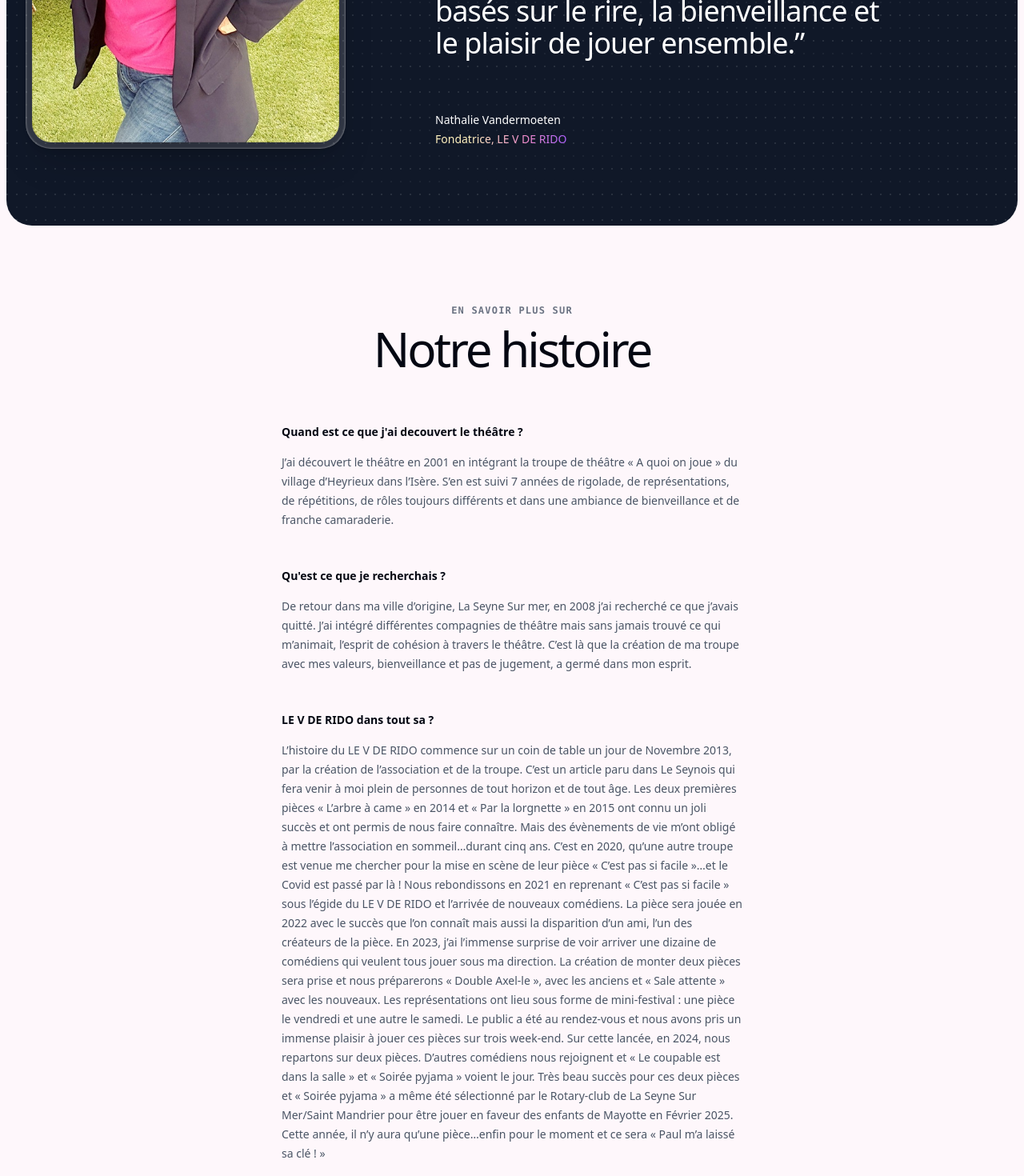
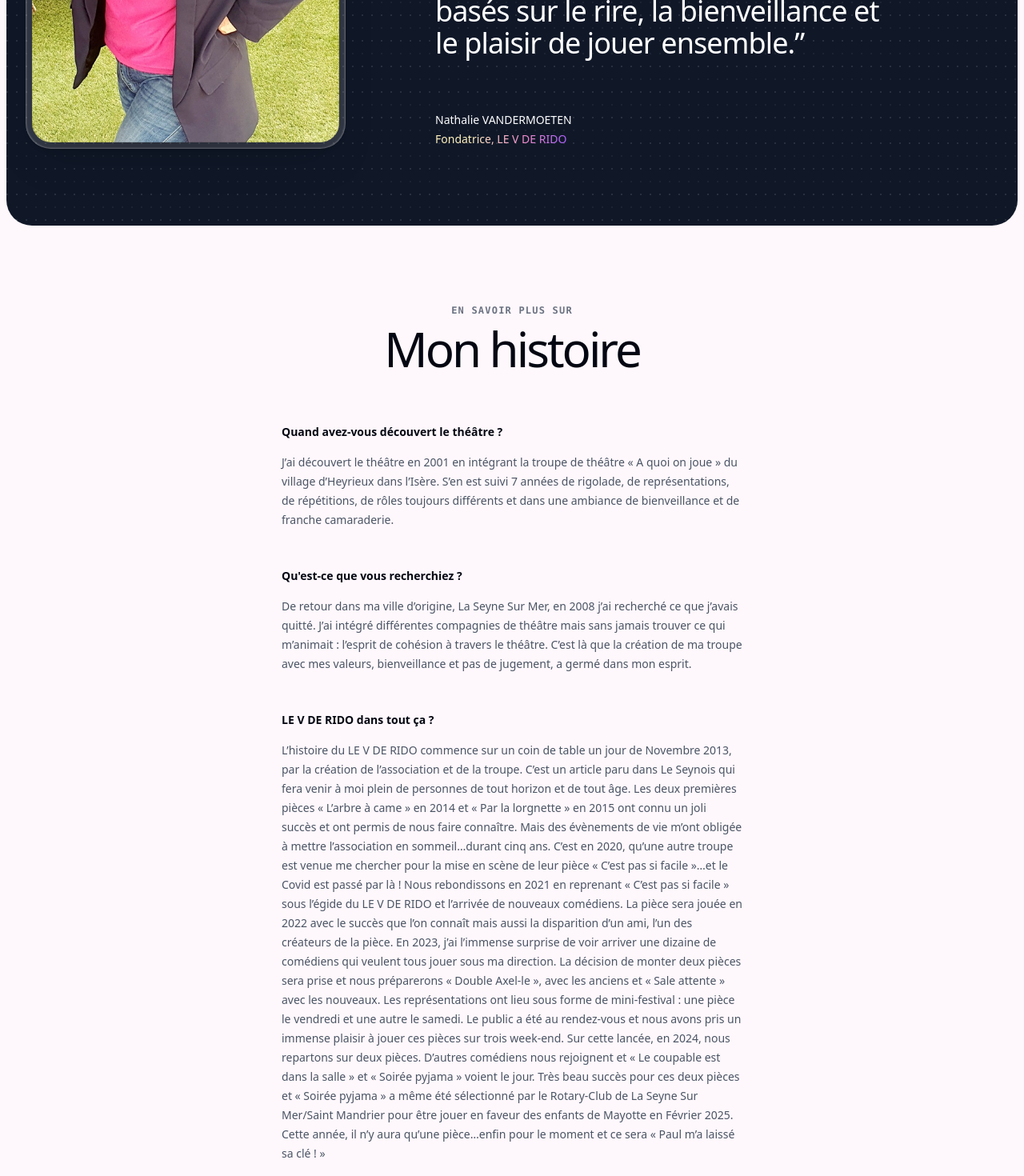
Before and after one commit to Iskandar835/levderido, a Next.js app: page /histoire in a window 1280 px wide. Shown: the part 560-2030 px from the top of the page at 80% size. Built offline with nearby package versions, Linux system fonts and the light colour scheme; a web font is replaced by a local one.

Commit message:
chore: correction des phrases

```diff
--- a/src/app/histoire/page.tsx
+++ b/src/app/histoire/page.tsx
@@ -40,7 +40,7 @@ function Testimonial() {
               </blockquote>
               <figcaption className="mt-auto">
                 <p className="text-sm/6 font-medium text-white">
-                  Nathalie Vandermoeten
+                  Nathalie VANDERMOETEN
                 </p>
                 <p className="text-sm/6 font-medium">
                   <span className="bg-linear-to-r from-[#fff1be] from-28% via-[#ee87cb] via-70% to-[#b060ff] bg-clip-text text-transparent">
@@ -62,12 +62,12 @@ function FrequentlyAskedQuestions() {
       <section id="faqs" className="scroll-mt-8">
         <Subheading className="text-center">En savoir plus sur</Subheading>
         <Heading as="div" className="mt-2 text-center">
-          Notre histoire
+          Mon histoire
         </Heading>
         <div className="mx-auto mt-16 mb-32 max-w-xl space-y-12">
           <dl>
             <dt className="text-sm font-semibold">
-              Quand est ce que j&apos;ai decouvert le théâtre ?
+              Quand avez-vous découvert le théâtre ?
             </dt>
             <dd className="mt-4 text-sm/6 text-gray-600">
               J’ai découvert le théâtre en 2001 en intégrant la troupe de
@@ -79,12 +79,12 @@ function FrequentlyAskedQuestions() {
           </dl>
           <dl>
             <dt className="text-sm font-semibold">
-              Qu&apos;est ce que je recherchais ?
+              Qu&apos;est-ce que vous recherchiez ?
             </dt>
             <dd className="mt-4 text-sm/6 text-gray-600">
-              De retour dans ma ville d’origine, La Seyne Sur mer, en 2008 j’ai
+              De retour dans ma ville d’origine, La Seyne Sur Mer, en 2008 j’ai
               recherché ce que j’avais quitté. J’ai intégré différentes
-              compagnies de théâtre mais sans jamais trouvé ce qui m’animait,
+              compagnies de théâtre mais sans jamais trouver ce qui m’animait :
               l’esprit de cohésion à travers le théâtre. C’est là que la
               création de ma troupe avec mes valeurs, bienveillance et pas de
               jugement, a germé dans mon esprit.
@@ -92,7 +92,7 @@ function FrequentlyAskedQuestions() {
           </dl>
           <dl>
             <dt className="text-sm font-semibold">
-              LE V DE RIDO dans tout sa ?
+              LE V DE RIDO dans tout ça ?
             </dt>
             <dd className="mt-4 text-sm/6 text-gray-600">
               L’histoire du LE V DE RIDO commence sur un coin de table un jour
@@ -101,7 +101,7 @@ function FrequentlyAskedQuestions() {
               plein de personnes de tout horizon et de tout âge. Les deux
               premières pièces « L’arbre à came » en 2014 et « Par la lorgnette
               » en 2015 ont connu un joli succès et ont permis de nous faire
-              connaître. Mais des évènements de vie m’ont obligé à mettre
+              connaître. Mais des évènements de vie m’ont obligée à mettre
               l’association en sommeil…durant cinq ans. C’est en 2020, qu’une
               autre troupe est venue me chercher pour la mise en scène de leur
               pièce « C’est pas si facile »…et le Covid est passé par là ! Nous
@@ -110,7 +110,7 @@ function FrequentlyAskedQuestions() {
               pièce sera jouée en 2022 avec le succès que l’on connaît mais
               aussi la disparition d’un ami, l’un des créateurs de la pièce. En
               2023, j’ai l’immense surprise de voir arriver une dizaine de
-              comédiens qui veulent tous jouer sous ma direction. La création de
+              comédiens qui veulent tous jouer sous ma direction. La décision de
               monter deux pièces sera prise et nous préparerons « Double Axel-le
               », avec les anciens et « Sale attente » avec les nouveaux. Les
               représentations ont lieu sous forme de mini-festival : une pièce
@@ -120,10 +120,11 @@ function FrequentlyAskedQuestions() {
               pièces. D’autres comédiens nous rejoignent et « Le coupable est
               dans la salle » et « Soirée pyjama » voient le jour. Très beau
               succès pour ces deux pièces et « Soirée pyjama » a même été
-              sélectionné par le Rotary-club de La Seyne Sur Mer/Saint Mandrier
-              pour être jouer en faveur des enfants de Mayotte en Février 2025.
-              Cette année, il n’y aura qu’une pièce…enfin pour le moment et ce
-              sera « Paul m’a laissé sa clé ! »
+              sélectionné par le{' '}
+              <span className="text-nowrap">Rotary-Club</span> de La Seyne Sur
+              Mer/Saint Mandrier pour être jouer en faveur des enfants de
+              Mayotte en Février 2025. Cette année, il n’y aura qu’une
+              pièce…enfin pour le moment et ce sera « Paul m’a laissé sa clé ! »
             </dd>
           </dl>
         </div>
@@ -146,7 +147,7 @@ function TheCompany() {
             c’est-à-dire en 2013. Depuis plus de 33 comédiens s’y sont succédés.
             Actuellement la troupe compte 9 membres qui ont tous un rôle dans la
             pièce en préparation. Les ateliers théâtre ont été mis en place
-            cette année, en 2025. Ils permettent aux participants de se
+            cette année, en 2025. Ils permettent aux nouveaux adhérents de se
             familiariser avec les rudiments du théâtre et offrent à la metteur
             en scène l’opportunité de découvrir le potentiel de chacun, et
             pourquoi pas, de leur attribuer un rôle l’année prochaine.
```
